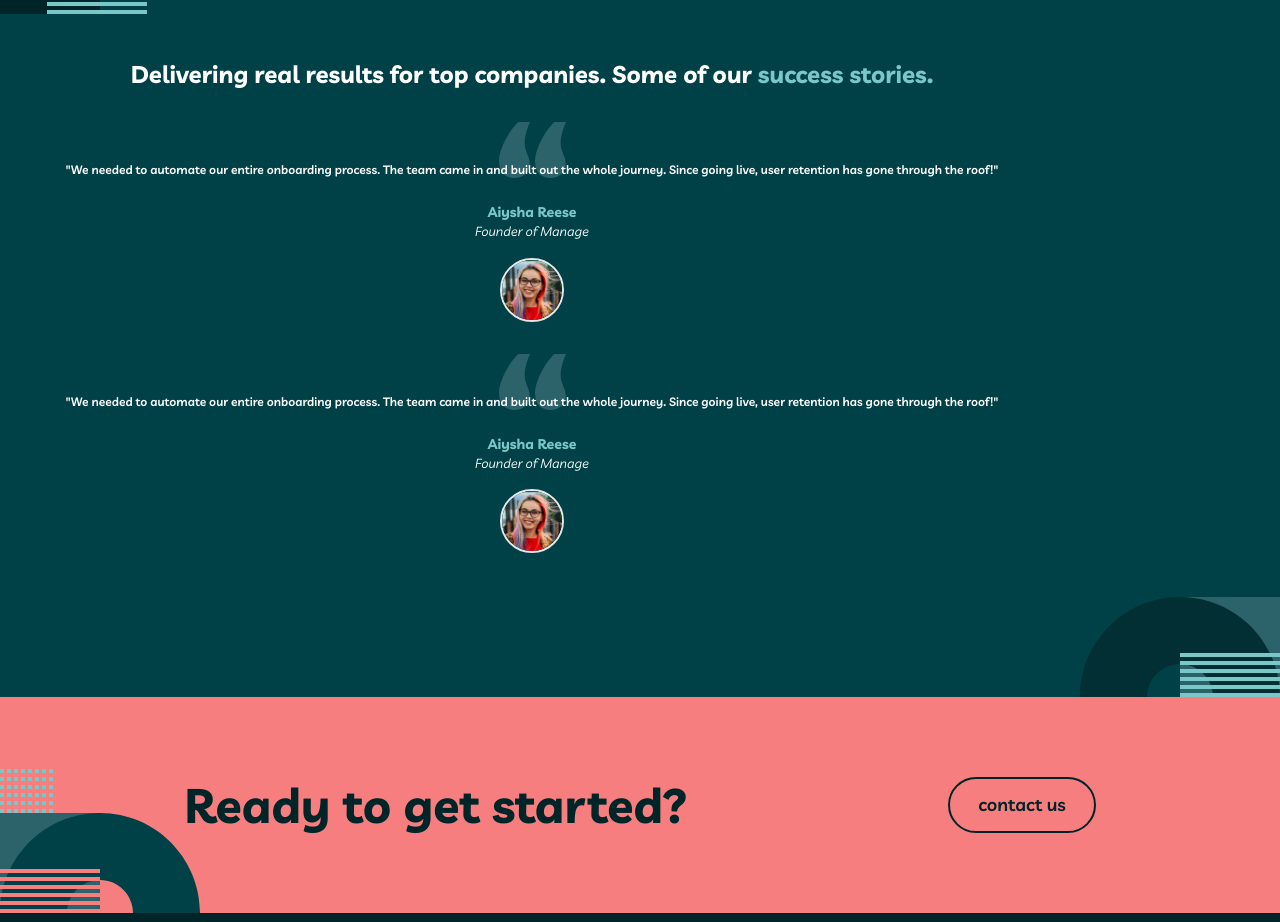
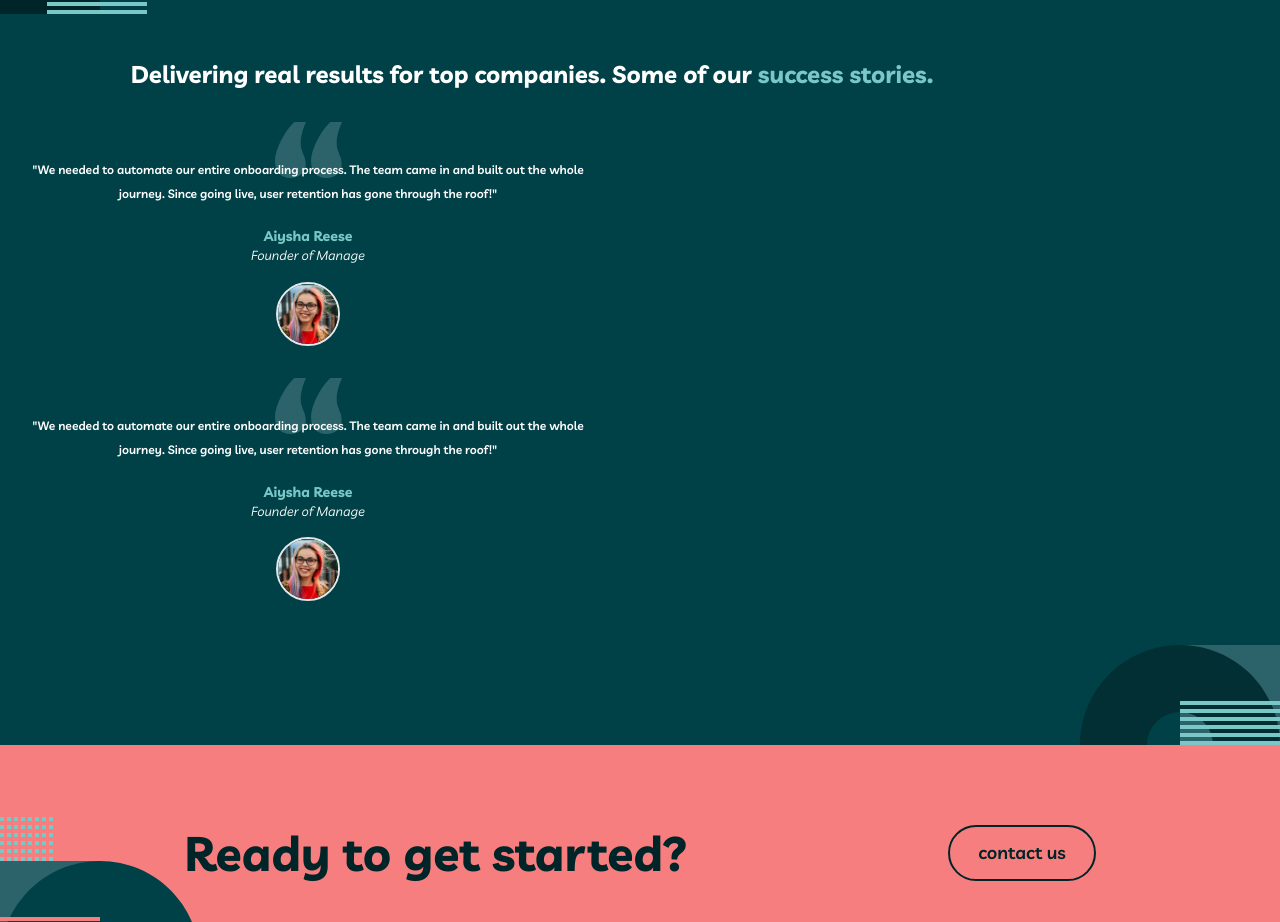
Before and after one commit to alimuddinhasan/myteam-website, a Next.js app: page / in a window 1280 px wide. Shown: the part 1060-1982 px from the top of the page. Built offline with nearby package versions, Linux system fonts and the light colour scheme.

Commit message:
style(review): add max width

```diff
--- a/components/Review/index.tsx
+++ b/components/Review/index.tsx
@@ -9,7 +9,7 @@ interface IHomeProps {
 
 export default function Review({ avatar, jobTitle, name, review }: IHomeProps) {
   return (
-    <div className='flex flex-col items-center text-white pt-9 bg-[url("/assets/icon-quotes.svg")] bg-no-repeat bg-top gap-5'>
+    <div className='flex flex-col items-center text-white pt-9 bg-[url("/assets/icon-quotes.svg")] bg-no-repeat bg-top gap-5 max-w-xl'>
       <p className='text-center font-semibold text-xs leading-6'>"{review}"</p>
       <div className='flex flex-col items-center'>
         <h2 className='font-bold text-sm text-rapture-blue'>{name}</h2>
```
